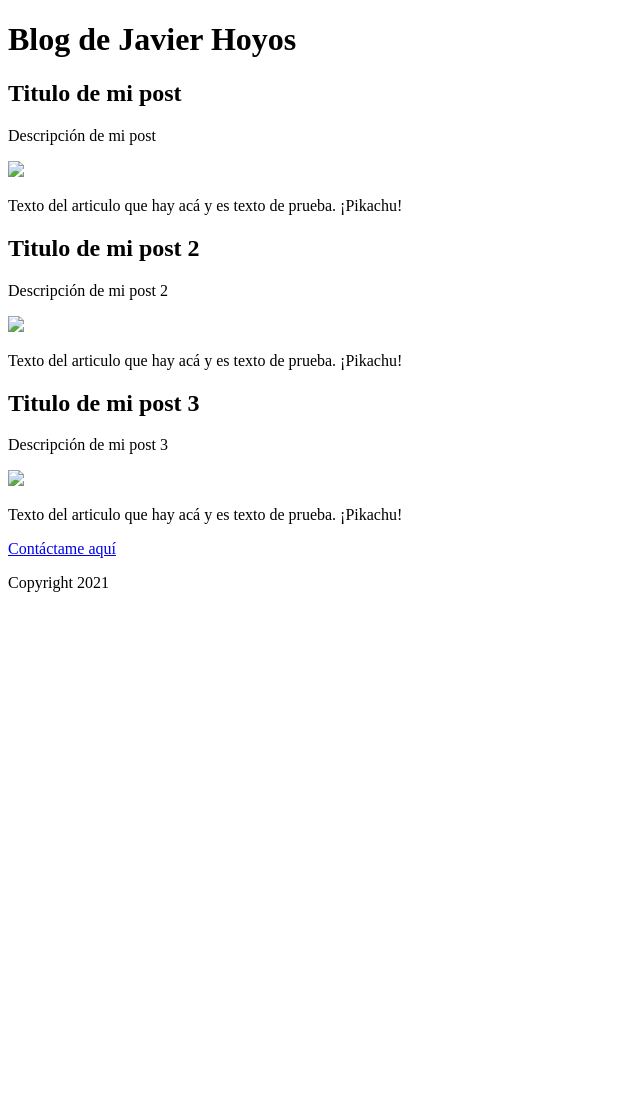
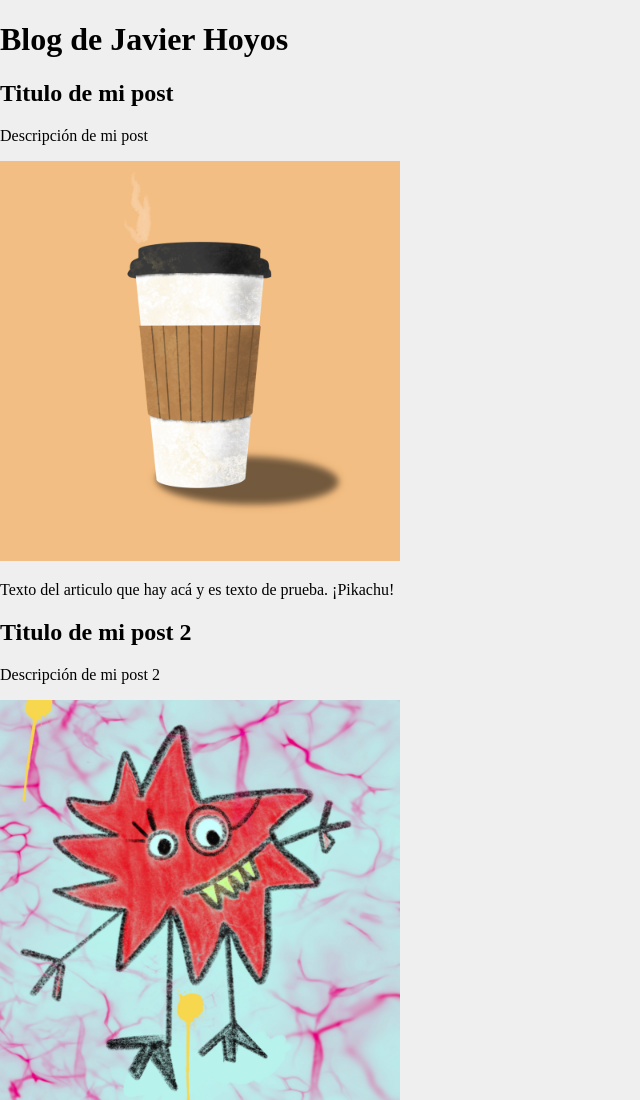
Before and after one commit to JavierHoyos/blog-html-css, a plain HTML site: page index.html in a window 1280 px wide. Shown: the top 1100 px of the page, without its empty margins (0-640 px from the left). Before the commit the page ends 800 px from the top, so only its background shows below. Drawn offline with Linux system fonts and the light colour scheme.

Commit message:
se reseteó la etiqueta de body

```diff
--- a/index.html
+++ b/index.html
@@ -5,28 +5,30 @@
     <meta http-equiv="X-UA-Compatible" content="IE=edge">
     <meta name="viewport" content="width=device-width, initial-scale=1.0">
     <title></title>
+    <link rel="stylesheet" href="style.css">
 </head>
+
 <body>
     <header>
-        <h1>Blog de Javier Hoyos</h1>
+        <h1 id="titulo">Blog de Javier Hoyos</h1>
     </header>
 
     <section>
-        <article>
+        <article class="post">
             <h2>Titulo de mi post</h2>
             <p>Descripción de mi post</p>
             <img src="Img/coffee.png" width="400px">
             <p>Texto del articulo que hay acá y es texto de prueba. ¡Pikachu!</p>
         </article>
 
-        <article>
+        <article class="post">
             <h2>Titulo de mi post 2</h2>
             <p>Descripción de mi post 2</p>
             <img src="Img/monster.png" width="400px">
             <p>Texto del articulo que hay acá y es texto de prueba. ¡Pikachu!</p>
         </article>
 
-        <article>
+        <article class="post">
             <h2>Titulo de mi post 3</h2>
             <p>Descripción de mi post 3</p>
             <img src="Img/guitarra.png" width="400px">
--- /dev/null
+++ b/style.css
@@ -0,0 +1,4 @@
+body{
+    margin: 0 ;
+    background-color: #efefef;
+}
```
Also changed, not shown: Img/coffee.png (added), Img/guitarra.png (added), Img/monster.png (added).
